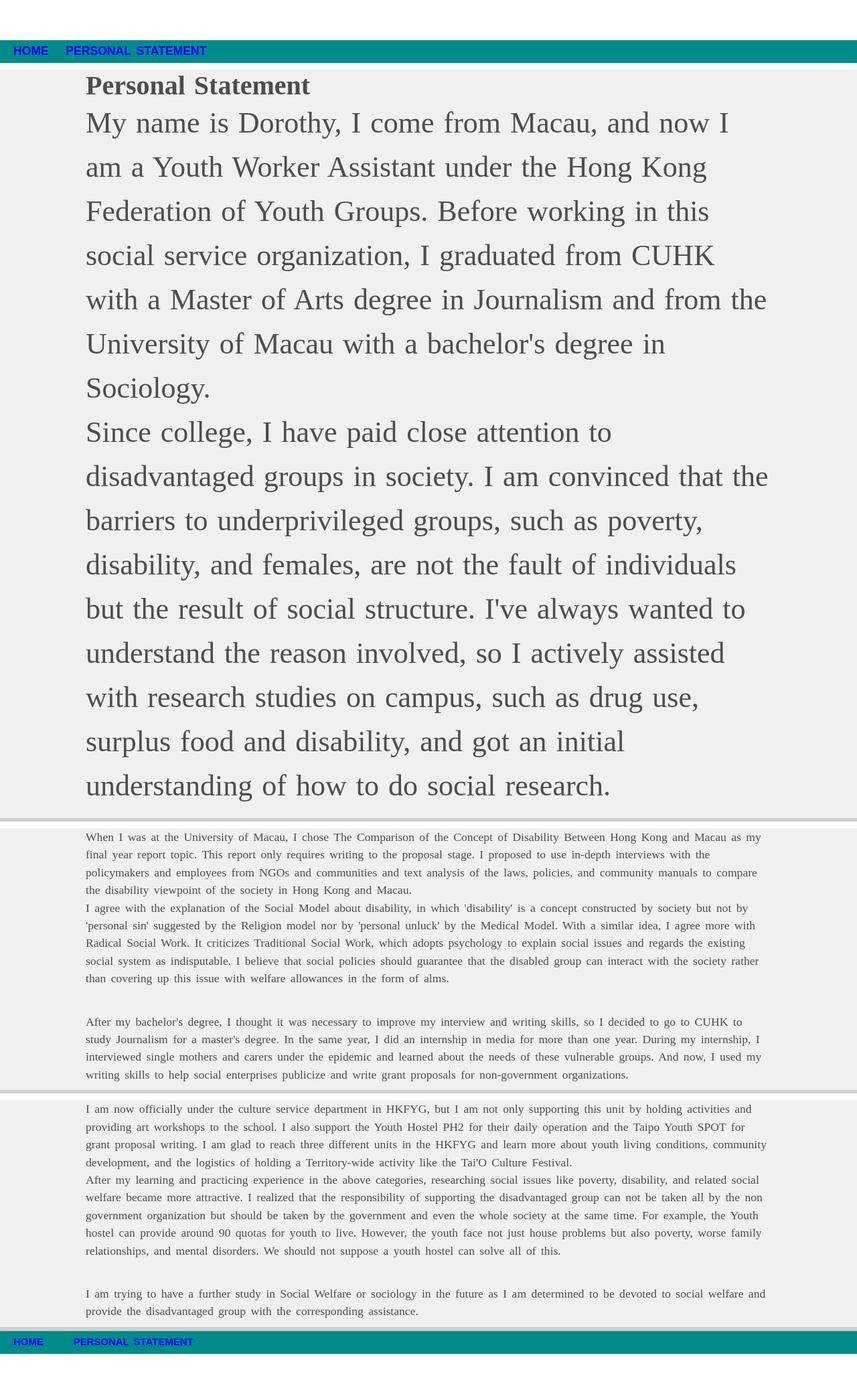
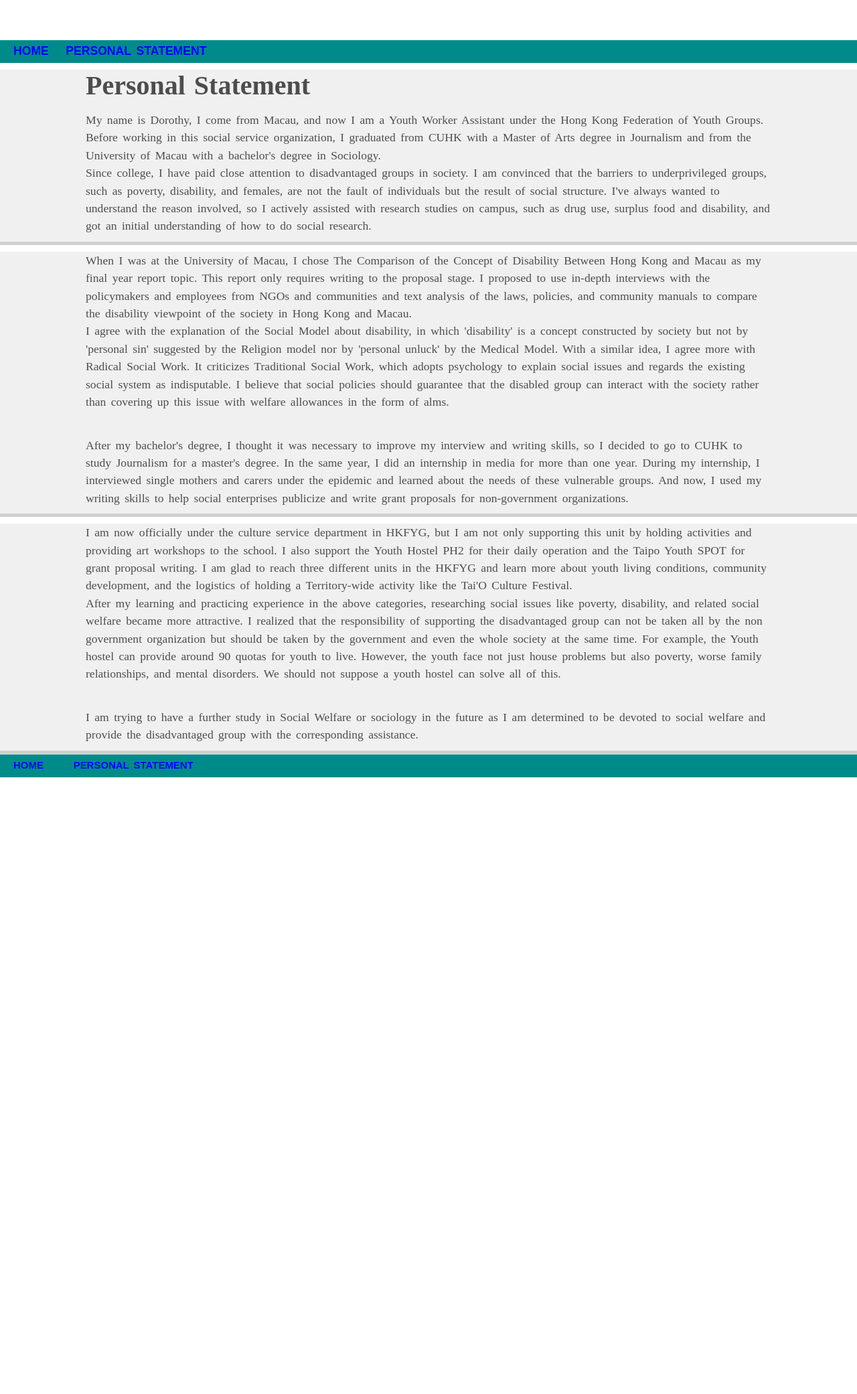
Before and after one commit to son520804/dorothy_portfolio, a Jekyll site: the page built from PS/index.html, in a window 1280 px wide. Shown: the whole page at 67% size. Built offline with Jekyll 4.4.1, drawn with Linux system fonts in a browser that asks for light colours; after the commit the page ends 1221 px from its top, so only the background shows below that.

Commit message:
portfolio creation

```diff
--- a/PS/index.html
+++ b/PS/index.html
@@ -4,7 +4,7 @@ title: Chingman's Personal Statement
 ---
 <body>
   <div class="morewhite"><div class="inner">
-    <h2> Personal Statement
+    <h2> Personal Statement</h2>
 
     <p>My name is Dorothy, I come from Macau, and now I am a Youth Worker Assistant under the Hong Kong Federation of Youth Groups. Before working in this social service organization, I graduated from CUHK with a Master of Arts degree in Journalism and from the University of Macau with a bachelor's degree in Sociology.</p>
     <p>Since college, I have paid close attention to disadvantaged groups in society. I am convinced that the barriers to underprivileged groups, such as poverty, disability, and females, are not the fault of individuals but the result of social structure. I've always wanted to understand the reason involved, so I actively assisted with research studies on campus, such as drug use, surplus food and disability, and got an initial understanding of how to do social research.</p>
```
